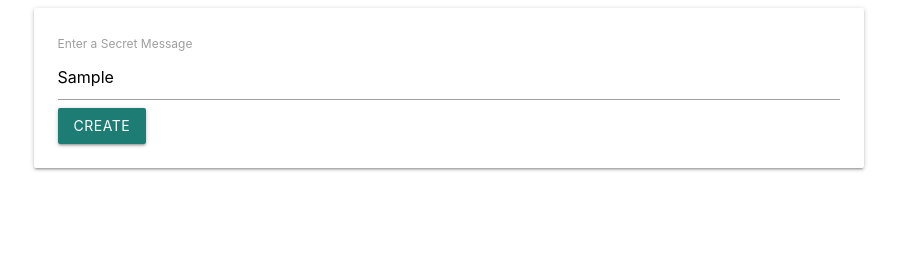
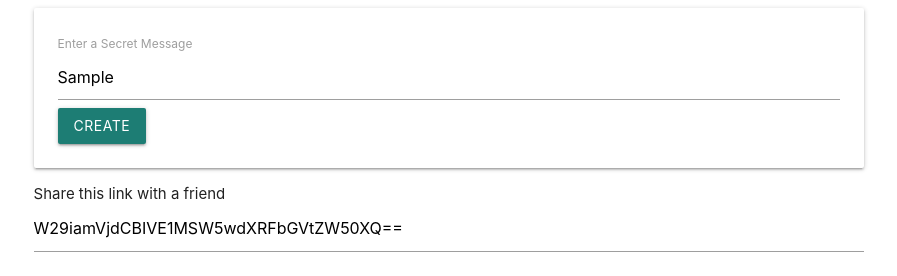
Before and after one commit to Adnan-7/Secret-Message-Sharing-App, a plain HTML site: page index.html in a window 1280 px wide. Both pictures are taken after typing "Sample" into the empty fields and a click on the button "CREATE". Shown: the whole page, without its empty margins (191-1088 px from the left). Drawn offline with nearby package versions, Linux system fonts and the light colour scheme.

Commit message:
Encoding the Entered String uning Base64 Encoding

```diff
--- a/index.html
+++ b/index.html
@@ -16,9 +16,13 @@
         <div class="card-panel">
           <form>
             <label>Enter a Secret Message</label>
-            <input />
+            <input id="message-input" />
             <button class="btn">Create</button>
           </form>
+        </div>
+        <div>
+          Share this link with a friend
+          <input id="link-input" />
         </div>
       </div>
     </div>
--- a/index.js
+++ b/index.js
@@ -1,6 +1,8 @@
 document.querySelector('form').addEventListener('submit', (event) => {
   event.preventDefault();
 
-  const input = document.querySelector('input');
-  console.log(input.value);
+  const input = document.querySelector('#message-input');
+  const encrypted = btoa(input);
+
+  document.querySelector('#link-input').value = encrypted;
 });
```
